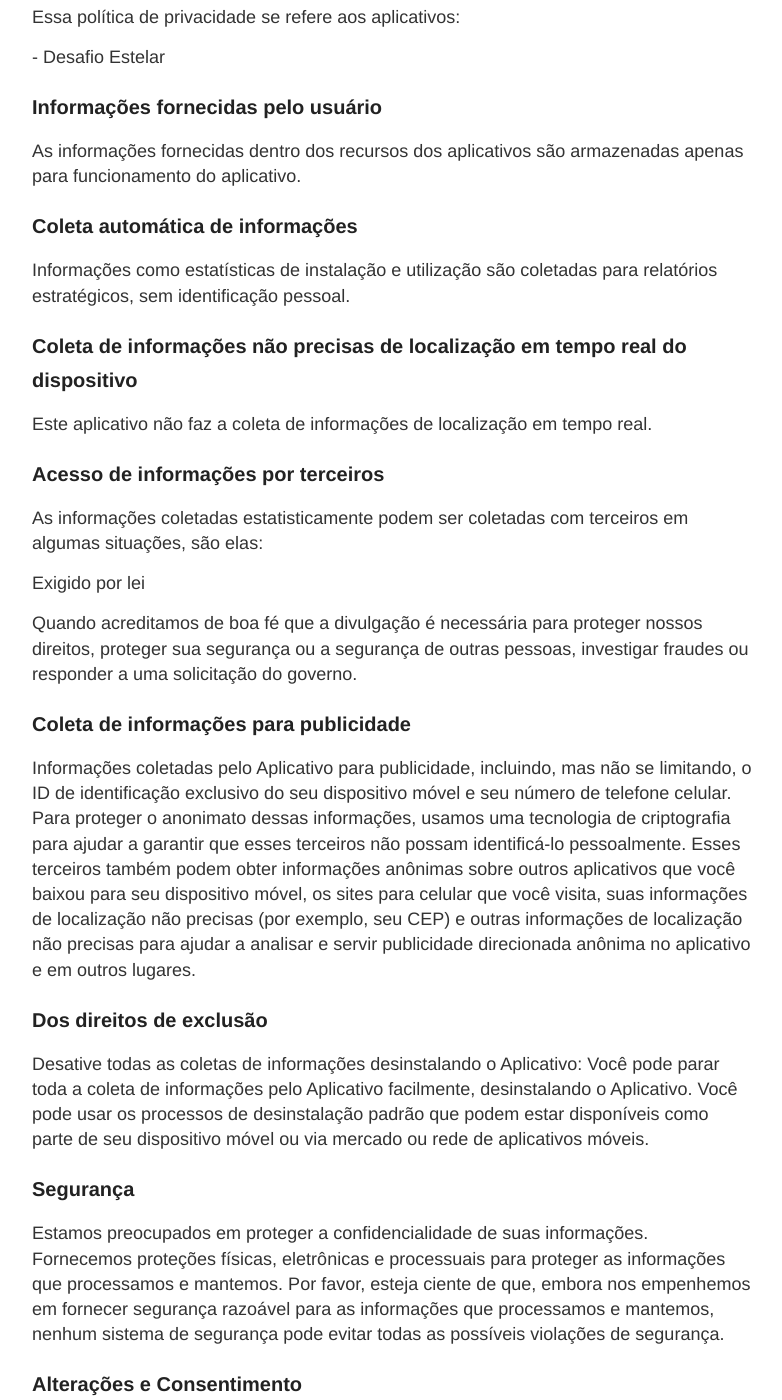
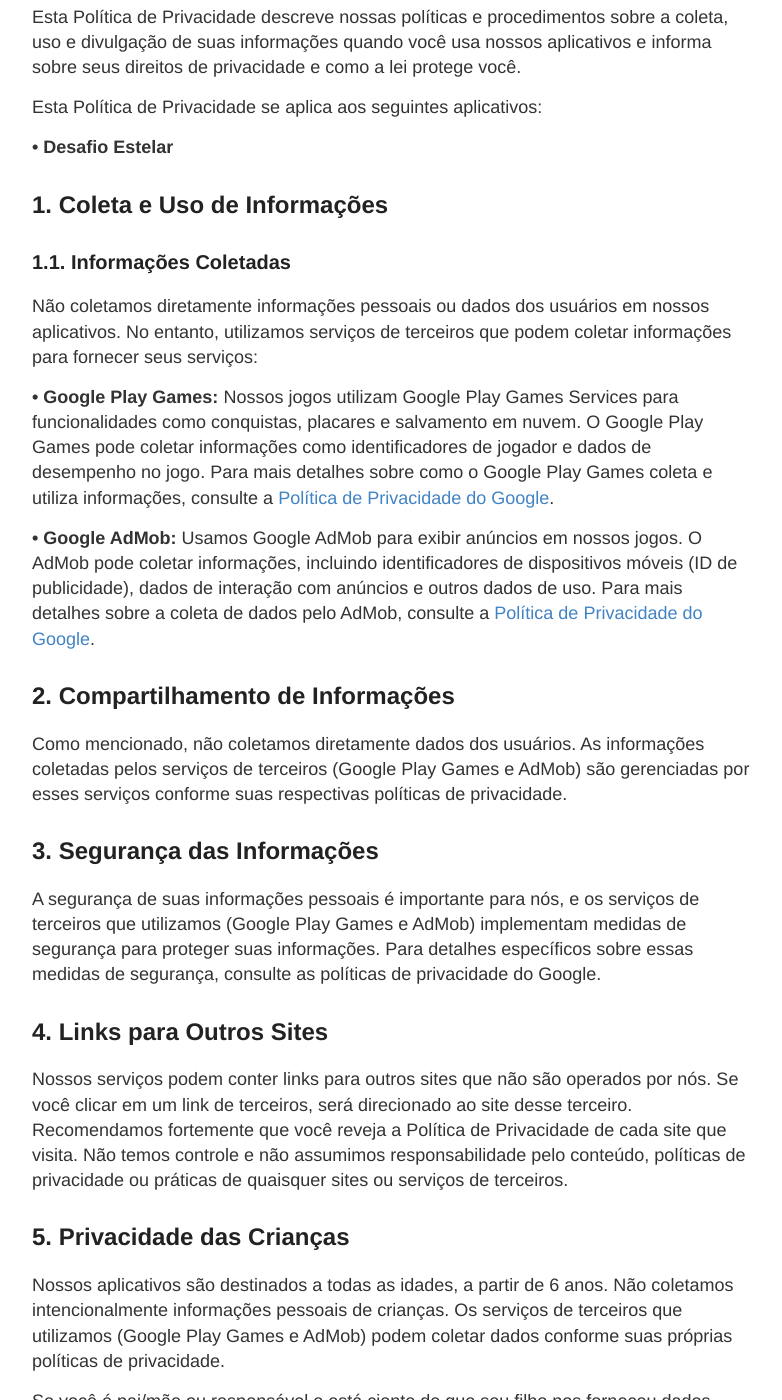
Before and after one commit to StudioRockGames/studiorockgames.github.io, a Jekyll site: the page built from politica-de-privacidade-de-aplicativos.md, in a window 1280 px wide and 1400 px high, scrolled down 271 px. Shown: the whole window, without its empty margins (248-1030 px from the left). Built offline with Jekyll 4.4.1, drawn with Linux system fonts in a browser that asks for light colours; some of the changed text lies outside the part shown.

Commit message:
Update politica-de-privacidade-de-aplicativos.md

```diff
--- a/politica-de-privacidade-de-aplicativos.md
+++ b/politica-de-privacidade-de-aplicativos.md
@@ -5,47 +5,20 @@
 ---
 
 <h5>Última atualização: 20/05/2024</h5>
-<p>Essa política de privacidade se refere aos aplicativos:</p>
-<p>- Desafio Estelar</p>
-<h3>Informações fornecidas pelo usuário</h3>
-<p>As informações fornecidas dentro dos recursos dos aplicativos são armazenadas apenas para funcionamento do aplicativo.</p>
-<h3>Coleta automática de informações</h3>
-<p>Informações como estatísticas de instalação e utilização são coletadas para relatórios estratégicos, sem identificação pessoal.</p>
-<h3>Coleta de informações não precisas de localização em tempo real do dispositivo</h3>
-<p>Este aplicativo não faz a coleta de informações de localização em tempo real.</p>
-<h3>Acesso de informações por terceiros</h3>
-<p>As informações coletadas estatisticamente podem ser coletadas com terceiros em algumas situações, são elas:</p>
-<p>Exigido por lei</p>
-<p>Quando acreditamos de boa fé que a divulgação é necessária para proteger nossos direitos, proteger sua segurança ou a segurança de outras pessoas, investigar fraudes ou responder a uma solicitação do governo.</p>
-<h3>Coleta de informações para publicidade</h3>
-<p>Informações coletadas pelo Aplicativo para publicidade, incluindo, mas não se limitando, o ID de identificação exclusivo do seu dispositivo móvel e seu número de telefone celular. Para proteger o anonimato dessas informações, usamos uma tecnologia de criptografia para ajudar a garantir que esses terceiros não possam identificá-lo pessoalmente. Esses terceiros também podem obter informações anônimas sobre outros aplicativos que você baixou para seu dispositivo móvel, os sites para celular que você visita, suas informações de localização não precisas (por exemplo, seu CEP) e outras informações de localização não precisas para ajudar a analisar e servir publicidade direcionada anônima no aplicativo e em outros lugares.
-<h3>Dos direitos de exclusão</h3>
-<p>Desative todas as coletas de informações desinstalando o Aplicativo: Você pode parar toda a coleta de informações pelo Aplicativo facilmente, desinstalando o Aplicativo. Você pode usar os processos de desinstalação padrão que podem estar disponíveis como parte de seu dispositivo móvel ou via mercado ou rede de aplicativos móveis.</p>
-<h3>Segurança</h3>
-<p>Estamos preocupados em proteger a confidencialidade de suas informações. Fornecemos proteções físicas, eletrônicas e processuais para proteger as informações que processamos e mantemos. Por favor, esteja ciente de que, embora nos empenhemos em fornecer segurança razoável para as informações que processamos e mantemos, nenhum sistema de segurança pode evitar todas as possíveis violações de segurança.</p>
-<h3>Alterações e Consentimento</h3>
-<p>Esta Política de Privacidade pode ser atualizada de tempos em tempos por qualquer motivo. Toda e qualquer alteração será publicada neste mesmo local. Recomenda-se que você consulte esta Política de Privacidade regularmente para quaisquer alterações, pois a instalação do aplicativo é considerado como aprovação de toda aceitação e as alterações das condições.</p>
-<h3>Sobre</h3>
-<p>Qualquer dúvida ou necessidade de alguma explicação mais detalhada entre em contato, envie um email diretamente para srockcontato@gmail.com</p>
-<p>STUDIOS ROCK</p>
-
-
-
-<h5>Última atualização: 20/05/2024</h5>
 
 <p>Esta Política de Privacidade descreve nossas políticas e procedimentos sobre a coleta, uso e divulgação de suas informações quando você usa nossos aplicativos e informa sobre seus direitos de privacidade e como a lei protege você.</p>
 
 <p>Esta Política de Privacidade se aplica aos seguintes aplicativos:</p>
 
-<p>Desafio Estelar</p>
+<p><b>• Desafio Estelar</b></p>
 <h2>1. Coleta e Uso de Informações</h2>
 <h3>1.1. Informações Coletadas</h3>
 
 <p>Não coletamos diretamente informações pessoais ou dados dos usuários em nossos aplicativos. No entanto, utilizamos serviços de terceiros que podem coletar informações para fornecer seus serviços:</p>
 
-<p><b>• Google Play Games:</b> Nossos jogos utilizam Google Play Games Services para funcionalidades como conquistas, placares e salvamento em nuvem. O Google Play Games pode coletar informações como identificadores de jogador e dados de desempenho no jogo. Para mais detalhes sobre como o Google Play Games coleta e utiliza informações, consulte a Política de Privacidade do Google.</p>
+<p><b>• Google Play Games:</b> Nossos jogos utilizam Google Play Games Services para funcionalidades como conquistas, placares e salvamento em nuvem. O Google Play Games pode coletar informações como identificadores de jogador e dados de desempenho no jogo. Para mais detalhes sobre como o Google Play Games coleta e utiliza informações, consulte a <a href="https://policies.google.com/privacy">Política de Privacidade do Google</a>.</p>
 
-<p><b>• Google AdMob:</b> Usamos Google AdMob para exibir anúncios em nossos jogos. O AdMob pode coletar informações, incluindo identificadores de dispositivos móveis (ID de publicidade), dados de interação com anúncios e outros dados de uso. Para mais detalhes sobre a coleta de dados pelo AdMob, consulte a Política de Privacidade do Google.</p>
+<p><b>• Google AdMob:</b> Usamos Google AdMob para exibir anúncios em nossos jogos. O AdMob pode coletar informações, incluindo identificadores de dispositivos móveis (ID de publicidade), dados de interação com anúncios e outros dados de uso. Para mais detalhes sobre a coleta de dados pelo AdMob, consulte a <a href="https://policies.google.com/privacy">Política de Privacidade do Google</a>.</p>
 
 <h2>2. Compartilhamento de Informações</h2>
 <p>Como mencionado, não coletamos diretamente dados dos usuários. As informações coletadas pelos serviços de terceiros (Google Play Games e AdMob) são gerenciadas por esses serviços conforme suas respectivas políticas de privacidade.</p>
```
